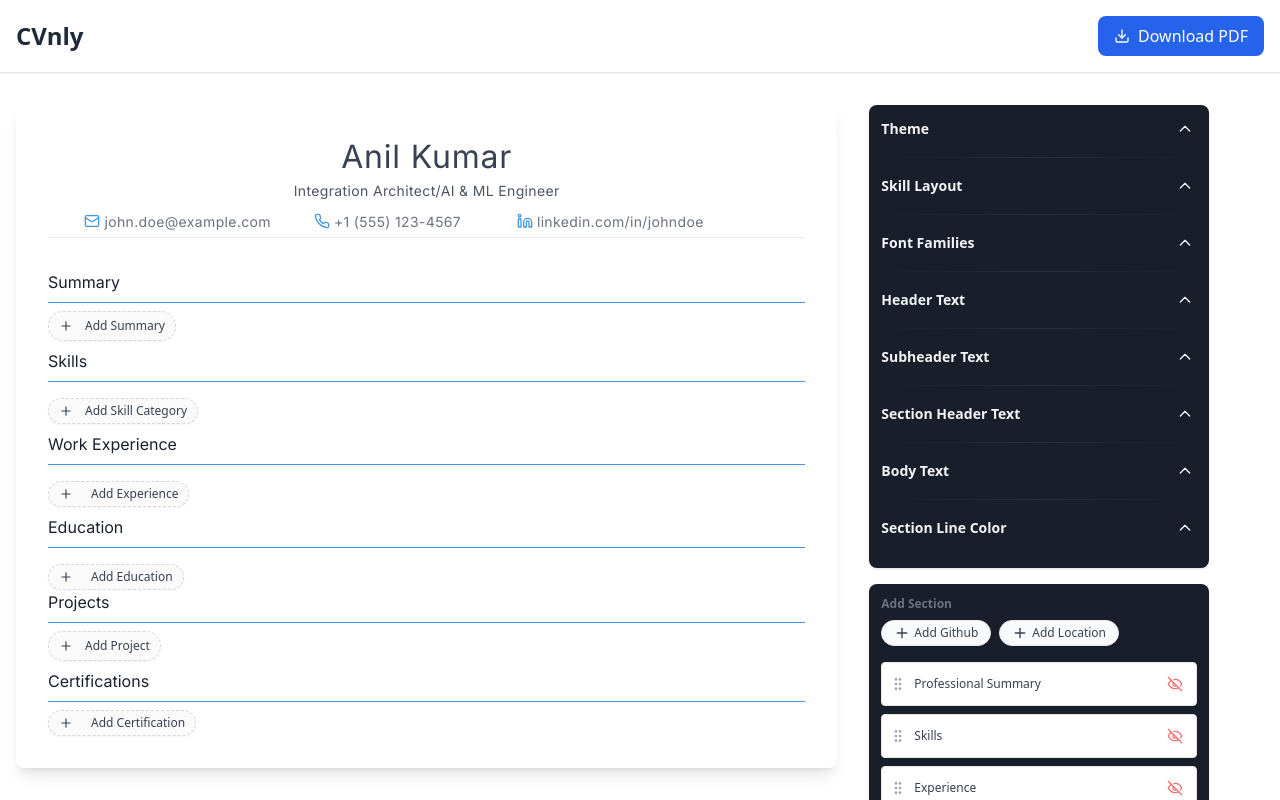
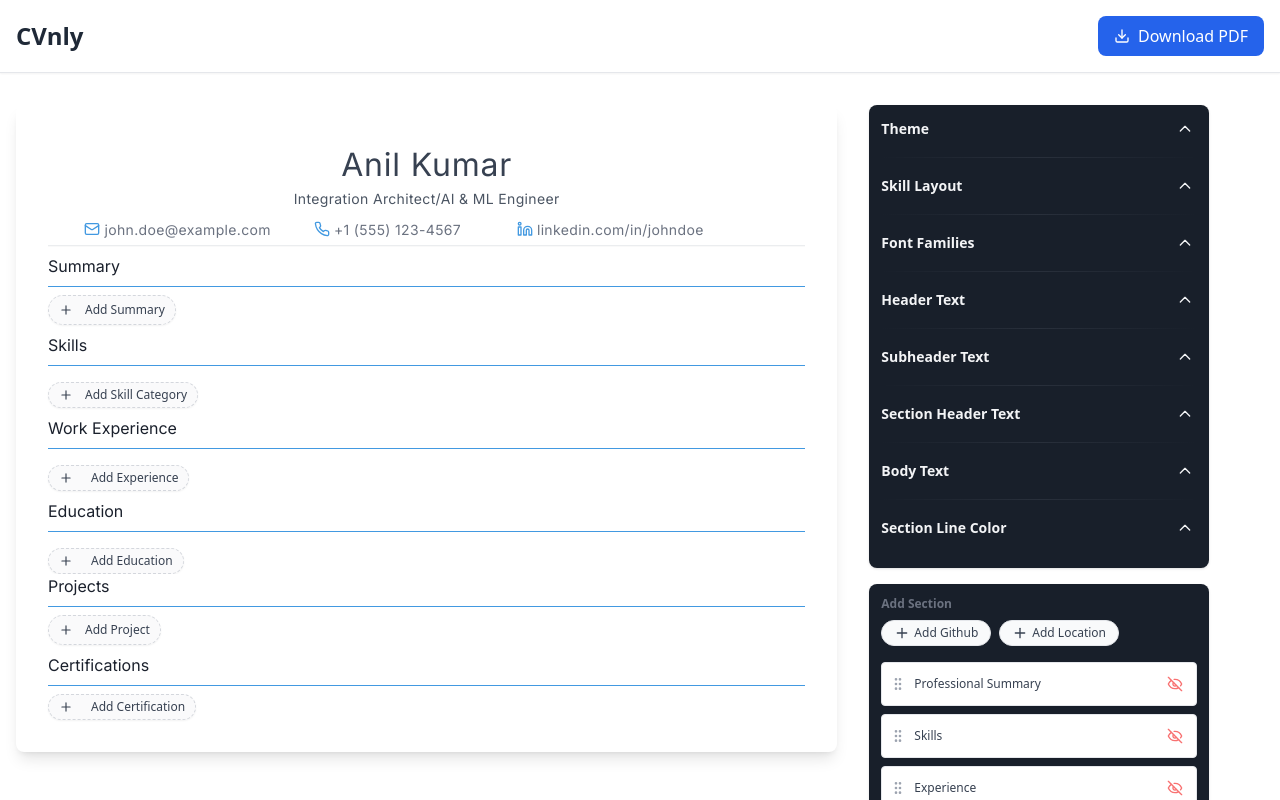
Before and after one commit to anil14349/cvnly, a React (Vite) app: page / in a window 1280 px wide. Shown: the top 800 px of the page. Built offline with nearby package versions, Linux system fonts and the light colour scheme; a web font is replaced by a local one.

Commit message:
fixed header format

```diff
--- a/src/components/layout/ResumeHeader.tsx
+++ b/src/components/layout/ResumeHeader.tsx
@@ -27,7 +27,7 @@ const ResumeHeader: React.FC<ResumeHeaderProps> = ({
   iconFormat = "symbol",
 }) => {
   return (
-    <header className="resume-header mb-0">
+    <div className="mt-2 ">
       <ResumeHeaderName
         name={resumeData.name}
         fontOptions={fontOptions}
@@ -46,7 +46,8 @@ const ResumeHeader: React.FC<ResumeHeaderProps> = ({
       <ResumeHeaderLine
         fontOptions={fontOptions}
       />
-    </header>
+
+    </div>
   );
 };
 
```
